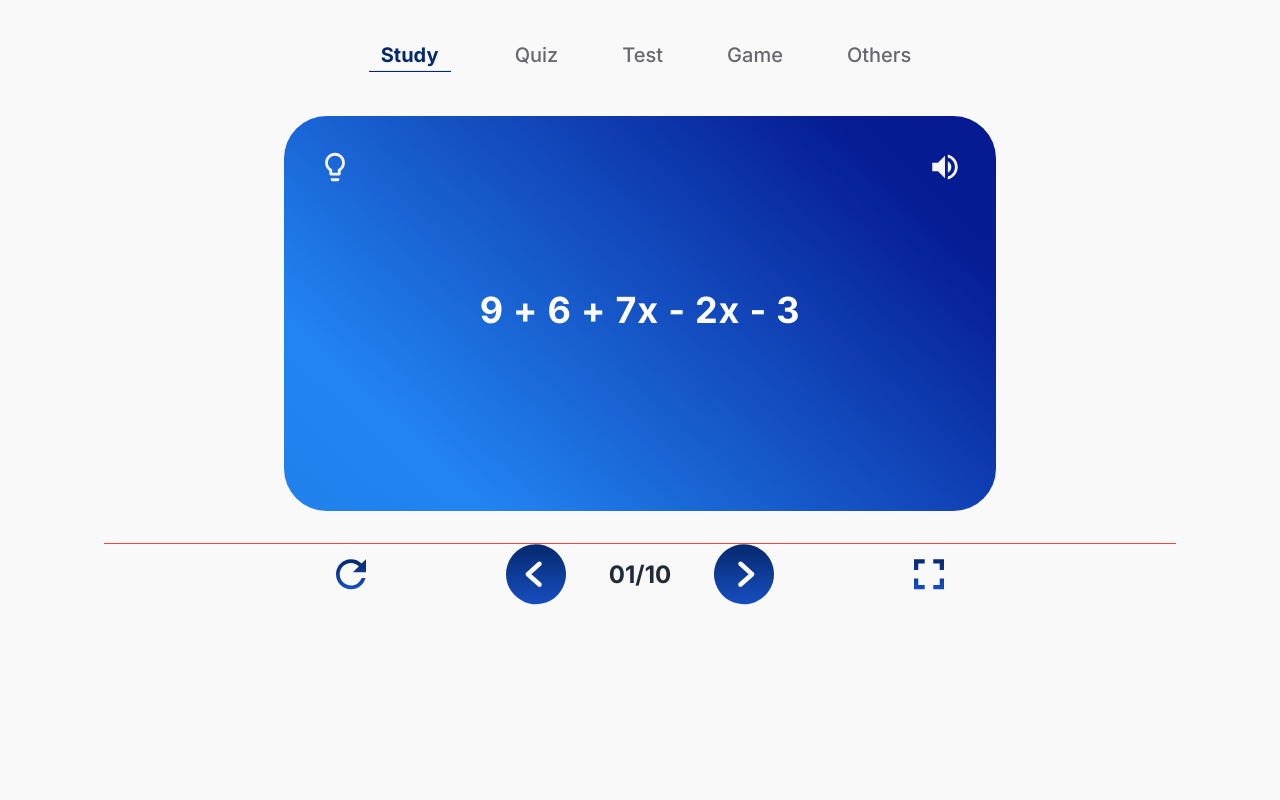
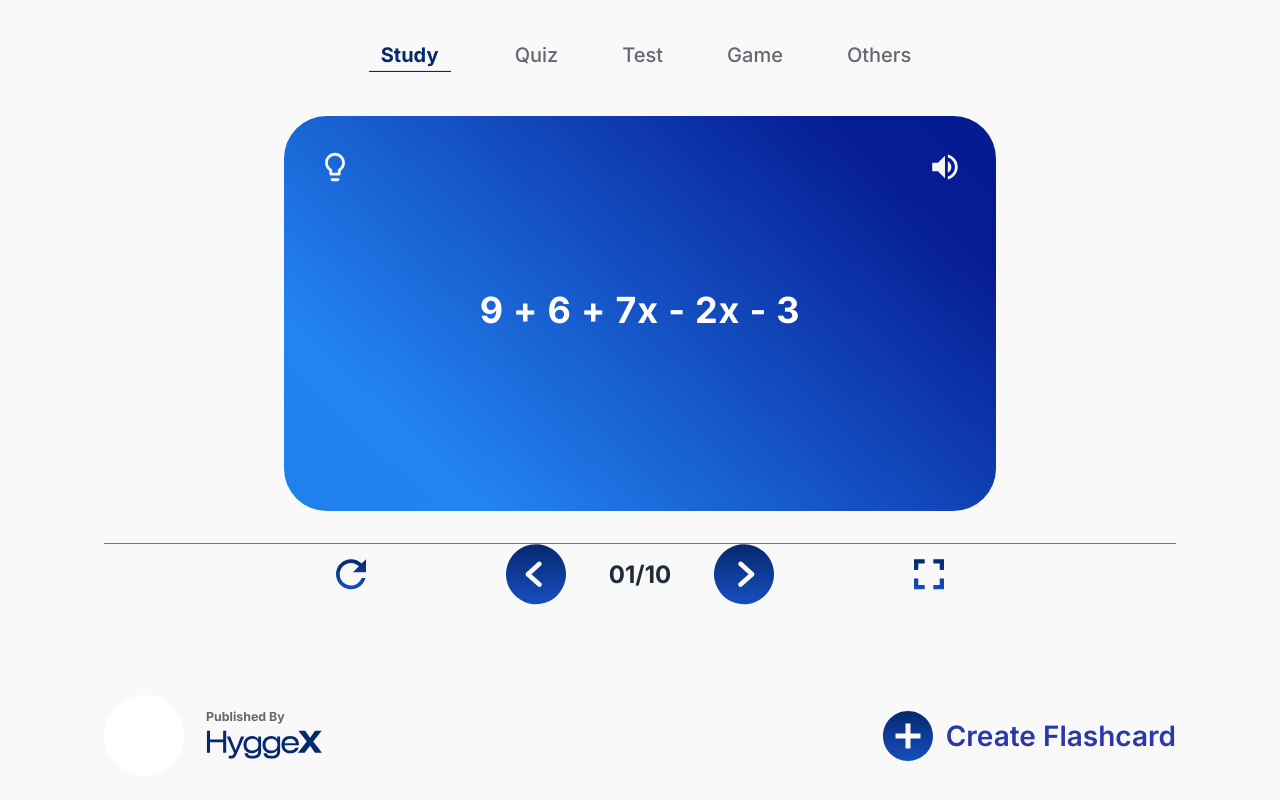
Before and after one commit to Op-Pautu/hyggex-intern, a Next.js app: page / in a window 1280 px wide. Shown: the part 306-1106 px from the top of the page. Before the commit the page ends 943 px from the top, so only its background shows below. Built offline with nearby package versions, Linux system fonts and the light colour scheme.

Commit message:
Add FlashcardSection

```diff
--- a/app/globals.css
+++ b/app/globals.css
@@ -12,3 +12,8 @@ body {
   background: linear-gradient(223deg, #051A91 -4.31%, #061C93 14.41%, #2284F1 81.88%, #1F80EB 103.81%);
   /* Add any other styles you need */
 }
+
+
+.hyggex {
+  background: url('/Rectangle.png'), lightgray 0px 0px / 100% 100% no-repeat;
+}
--- a/app/page.jsx
+++ b/app/page.jsx
@@ -2,6 +2,7 @@ import BreadCrumbs from "@/components/BreadCrumps";
 import Card from "@/components/Card";
 import CardButtons from "@/components/CardButtons";
 import Categories from "@/components/Categories";
+import FlashcardSection from "@/components/FlashcardSection";
 import Header from "@/components/Header";
 import Title from "@/components/Title";
 
@@ -14,6 +15,7 @@ export default function Home() {
       <Categories />
       <Card />
       <CardButtons />
+      <FlashcardSection />
     </main>
   );
 }
--- /dev/null
+++ b/components/FlashcardSection.jsx
@@ -0,0 +1,41 @@
+import React from "react";
+import HyggexLogo from "./Svg/HyggexLogo";
+import Plus from "./Svg/Plus";
+
+const FlashcardSection = () => {
+  return (
+    <section>
+      <div className="flex items-center justify-between mt-[90px]">
+        <div className="flex gap-[21px] items-center relative ">
+          <svg
+            width="81"
+            className=""
+            height="81"
+            viewBox="0 0 81 81"
+            fill="none"
+            xmlns="http://www.w3.org/2000/svg"
+          >
+            <circle cx="40.3" cy="40.3" r="40.3" fill="white" />
+          </svg>
+          {/* <div className="absolute top-0 left-0 bg-[url('/Rectangle.png')]  bg-fuchsia-950 bg-cover bg-center">
+            sadsad
+          </div> */}
+          <div>
+            <p className="text-[#696671] text-[12.4px] font-[700]">
+              Published By
+            </p>
+            <HyggexLogo />
+          </div>
+        </div>
+        <div className="flex items-center justify-center gap-[8px]">
+          <Plus />
+          <p className="text-[28px] font-[600] bg-clip-text bg-gradient-to-b from-blue-800 to-indigo-800 text-transparent">
+            Create Flashcard
+          </p>
+        </div>
+      </div>
+    </section>
+  );
+};
+
+export default FlashcardSection;
--- /dev/null
+++ b/components/Svg/HyggexLogo.jsx
@@ -0,0 +1,43 @@
+import React from "react";
+
+const HyggexLogo = () => {
+  return (
+    <div>
+      {" "}
+      <svg
+        width="116"
+        height="36"
+        viewBox="0 0 116 36"
+        fill="none"
+        xmlns="http://www.w3.org/2000/svg"
+      >
+        <path
+          d="M4.01153 3.78583H0.953796V25.7483H4.01153V15.3718H17.1354V25.7483H20.1931V3.78583H17.1354V12.4985H4.01153V3.78583Z"
+          fill="#06286E"
+        />
+        <path
+          d="M20.7561 9.47291L28.0004 25.748C27.347 28.0475 26.4863 28.8034 24.4073 28.8034C23.9917 28.8034 23.4572 28.7433 22.7153 28.6222V31.4053C23.6055 31.4955 24.2589 31.5264 24.704 31.5264C28.6529 31.5264 29.3063 30.0438 31.236 25.6269L38.3025 9.47291H34.948L29.6334 23.1771L24.1999 9.47291H20.7561Z"
+          fill="#06286E"
+        />
+        <path
+          d="M52.2265 9.47324V12.1352C50.9502 10.139 48.8122 8.95869 46.0208 8.95869C41.0038 8.95869 37.5001 12.5587 37.5001 17.6413C37.5001 22.693 40.9734 26.2019 46.0512 26.2019C48.6039 26.2019 50.564 25.2648 52.2265 23.3587V23.9033C52.2265 27.4423 50.5935 28.8639 46.2291 28.8639C43.587 28.8639 42.1023 28.0479 41.8056 26.293H38.5691C38.8953 29.6808 41.5383 31.5869 46.1996 31.5869C52.4339 31.5869 55.1064 29.1362 55.1064 23.661V9.47324H52.2265ZM46.4668 11.6817C50.1484 11.6817 52.4339 13.9202 52.4339 17.6413C52.4339 21.3014 50.1484 23.4798 46.4668 23.4798C42.7852 23.4798 40.5283 21.3315 40.5283 17.6413C40.5283 13.9202 42.7852 11.6817 46.4668 11.6817Z"
+          fill="#06286E"
+        />
+        <path
+          d="M71.227 9.47324V12.1352C69.9506 10.139 67.8126 8.95869 65.0213 8.95869C60.0043 8.95869 56.5005 12.5587 56.5005 17.6413C56.5005 22.693 59.9739 26.2019 65.0517 26.2019C67.6044 26.2019 69.5645 25.2648 71.227 23.3587V23.9033C71.227 27.4423 69.594 28.8639 65.2295 28.8639C62.5874 28.8639 61.1028 28.0479 60.806 26.293H57.5695C57.8958 29.6808 60.5388 31.5869 65.2 31.5869C71.4344 31.5869 74.1069 29.1362 74.1069 23.661V9.47324H71.227ZM65.4673 11.6817C69.1489 11.6817 71.4344 13.9202 71.4344 17.6413C71.4344 21.3014 69.1489 23.4798 65.4673 23.4798C61.7857 23.4798 59.5288 21.3315 59.5288 17.6413C59.5288 13.9202 61.7857 11.6817 65.4673 11.6817Z"
+          fill="#06286E"
+        />
+        <path
+          d="M92.9592 18.216V17.6413C92.9592 12.2263 89.7227 8.95869 84.2597 8.95869C78.9156 8.95869 75.5013 12.3775 75.5013 17.6413C75.5013 22.8742 78.8861 26.2019 84.2597 26.2019C88.5053 26.2019 91.5639 24.2056 92.6919 20.6967H89.3366C88.6841 22.4817 86.7838 23.4798 84.2597 23.4798C80.8454 23.4798 78.559 21.3925 78.559 18.216H92.9592ZM78.6189 16.1286C79.0935 13.3455 81.202 11.6817 84.2597 11.6817C87.3478 11.6817 89.4259 13.3756 89.8711 16.1286H78.6189Z"
+          fill="#06286E"
+        />
+        <path
+          d="M92.3372 3.78583L100.799 14.6159L91.9216 25.7483H98.6904L104.035 18.6995L109.052 25.7483H116L107.212 14.5558L115.703 3.78583H109.052L104.094 10.6525L99.1364 3.78583H92.3372Z"
+          fill="#06286E"
+        />
+      </svg>
+    </div>
+  );
+};
+
+export default HyggexLogo;
--- /dev/null
+++ b/components/Svg/Plus.jsx
@@ -0,0 +1,35 @@
+import React from "react";
+
+const Plus = () => {
+  return (
+    <div>
+      <svg
+        width="60"
+        height="60"
+        viewBox="0 0 60 60"
+        fill="none"
+        xmlns="http://www.w3.org/2000/svg"
+      >
+        <path
+          d="M30.0001 4.99981C16.2001 4.99981 5.00009 16.1998 5.00009 29.9998C5.00009 43.7998 16.2001 54.9998 30.0001 54.9998C43.8001 54.9998 55.0001 43.7998 55.0001 29.9998C55.0001 16.1998 43.8001 4.99981 30.0001 4.99981ZM42.5001 32.4998H32.5001V42.4998H27.5001V32.4998H17.5001V27.4998H27.5001V17.4998H32.5001V27.4998H42.5001V32.4998Z"
+          fill="url(#paint0_linear_1_202)"
+        />
+        <defs>
+          <linearGradient
+            id="paint0_linear_1_202"
+            x1="30.0001"
+            y1="4.99981"
+            x2="30.0001"
+            y2="54.9998"
+            gradientUnits="userSpaceOnUse"
+          >
+            <stop stop-color="#06286E" />
+            <stop offset="1" stop-color="#164EC0" />
+          </linearGradient>
+        </defs>
+      </svg>
+    </div>
+  );
+};
+
+export default Plus;
--- a/components/Svg/Window.jsx
+++ b/components/Svg/Window.jsx
@@ -11,8 +11,8 @@ const Window = () => {
         xmlns="http://www.w3.org/2000/svg"
       >
         <path
-          fill-rule="evenodd"
-          clip-rule="evenodd"
+          fillRule="evenodd"
+          clipRule="evenodd"
           d="M4.28571 10.9083H0V0.194031H10.7143V4.47974H4.28571V10.9083ZM0 19.4797H4.28571V25.9083H10.7143V30.194H0V19.4797ZM25.7143 25.9083H19.2857V30.194H30V19.4797H25.7143V25.9083ZM19.2857 4.47974V0.194031H30V10.9083H25.7143V4.47974H19.2857Z"
           fill="url(#paint0_linear_1_174)"
         />
```
Also changed, not shown: public/Rectangle.png (added).
